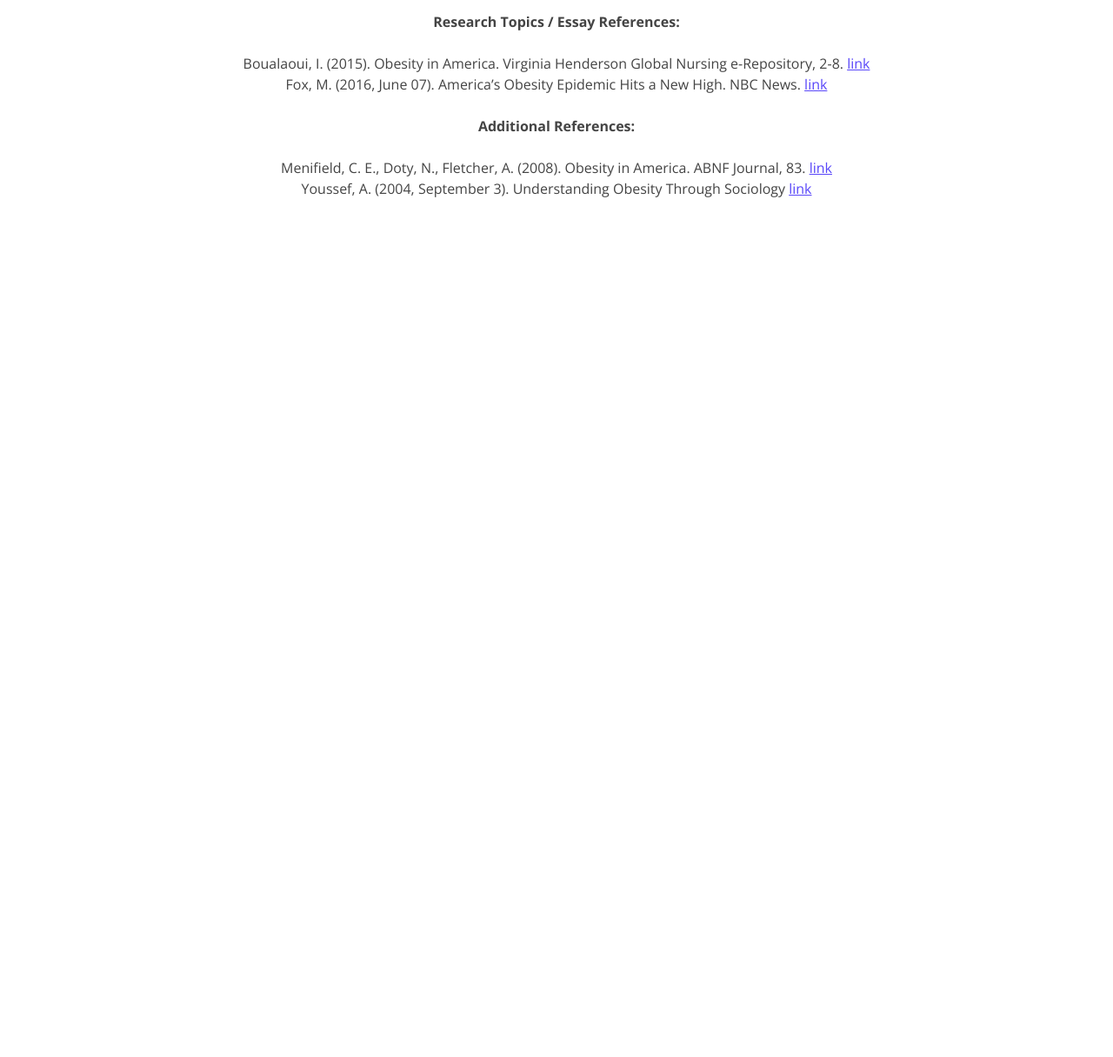
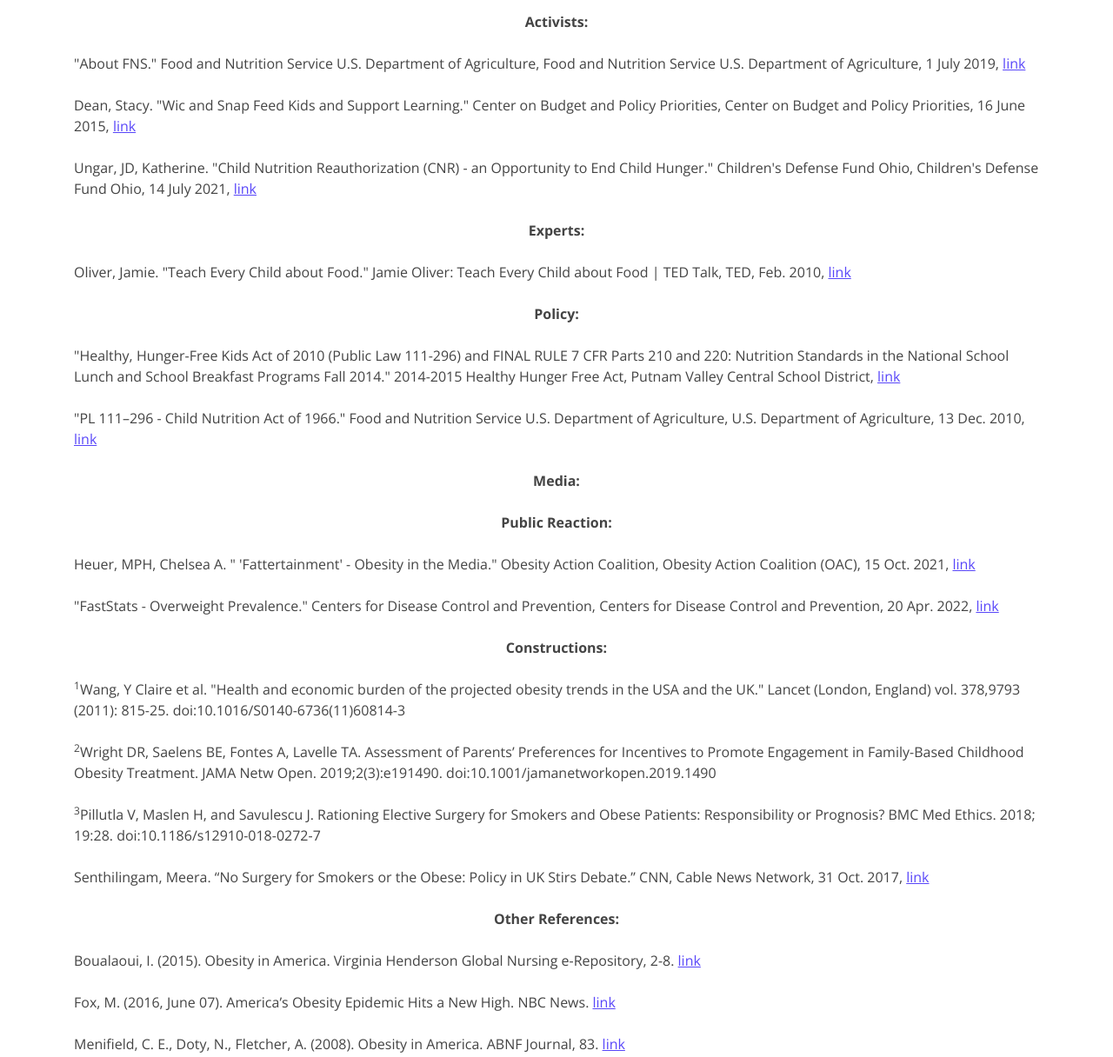
Before and after one commit to JAVAB3ANS/soci-33, a plain HTML site: page credits.html in a window 1280 px wide. Shown: the part 200-1416 px from the top of the page at 87% size. Before the commit the page ends 800 px from the top, so only its background shows below. Drawn offline with nearby package versions, Linux system fonts and the light colour scheme.

Commit message:
update 6:48 PM

```diff
--- a/credits.html
+++ b/credits.html
@@ -52,27 +52,49 @@
         <div class="section-title">
           <h2>Credits</h2>
           <b>
-            <p>Research Topics / Essay References:</p>
+            <p>Activists:</p>
+          </b><br>
+          <p align="left">"About FNS." Food and Nutrition Service U.S. Department of Agriculture, Food and Nutrition Service U.S. Department of Agriculture, 1 July 2019, <a href="https://www.fns.usda.gov/about-fns" target="_blank"><u>link</u></a> </p><br>
+          <p align="left">Dean, Stacy. "Wic and Snap Feed Kids and Support Learning." Center on Budget and Policy Priorities, Center on Budget and Policy Priorities, 16 June 2015, <a href="https://www.cbpp.org/blog/wic-and-snap-feed-kids-and-support-learning" target="_blank"><u>link</u></a></li></p><br>
+          <p align="left">Ungar, JD, Katherine. "Child Nutrition Reauthorization (CNR) - an Opportunity to End Child Hunger." Children's Defense Fund Ohio, Children's Defense Fund Ohio, 14 July 2021, <a href="https://cdfohio.org/cdf_oh_blog/child-nutrition-reauthorization-cnr-an-opportunity-to-end-child-hunger/" target="_blank"><u>link</u></a></p><br>
+          <b>
+            <p>Experts:</p>
+          </b><br>
+          <p align="left">Oliver, Jamie. "Teach Every Child about Food." Jamie Oliver: Teach Every Child about Food | TED Talk, TED, Feb. 2010, <a href="https://www.ted.com/talks/jamie_oliver_teach_every_child_about_food" target="_blank"><u>link</u></u></a> </p><br>
+          <b>
+            <p>Policy:</p>
           </b>
           <br>
-          <p>Boualaoui, I. (2015). Obesity in America. Virginia Henderson Global Nursing e-Repository, 2-8. <a href="https://sigma.nursingrepository.org/bitstream/handle/10755/580240/Paper.pdf?sequence=6&isAllowed=y" target="_blank">
+          <p align="left">"Healthy, Hunger-Free Kids Act of 2010 (Public Law 111-296) and FINAL RULE 7 CFR Parts 210 and 220: Nutrition Standards in the National School Lunch and School Breakfast Programs Fall 2014." 2014-2015 Healthy Hunger Free Act, Putnam Valley Central School District, <a href="http://pvcsd.org/index.php/district/parent-resources/school-lunch-info/" target="_blank"><u>link</u></a> </p><br>
+          <p align="left">"PL 111–296 - Child Nutrition Act of 1966." Food and Nutrition Service U.S. Department of Agriculture, U.S. Department of Agriculture, 13 Dec. 2010, <a href="https://www.fns.usda.gov/cna-amended-pl-111-296" target="_blank"><u>link</u></a> </p><br>
+          <b>
+            <p>Media:</p>
+          </b><br>
+          <b>
+            <p>Public Reaction:</p>
+          </b><br>
+          <p align="left">Heuer, MPH, Chelsea  A. " 'Fattertainment' - Obesity in the Media." Obesity Action Coalition, Obesity Action Coalition (OAC), 15 Oct. 2021, <a href="https://www.obesityaction.org/resources/fattertainment-obesity-in-the-media/" target="_blank"><u>link</u></a></p><br>
+          <p align="left">"FastStats - Overweight Prevalence." Centers for Disease Control and Prevention, Centers for Disease Control and Prevention, 20 Apr. 2022, <a href="https://www.cdc.gov/nchs/fastats/obesity-overweight.htm" target="_blank"><u>link</u></a> </p> <br>
+          <b>
+            <p>Constructions:</p>
+          </b><br>
+          <p align="left"><sup>1</sup>Wang, Y Claire et al. "Health and economic burden of the projected obesity trends in the USA and the UK." Lancet (London, England) vol. 378,9793 (2011): 815-25. doi:10.1016/S0140-6736(11)60814-3</p><br>
+          <p align="left"><sup>2</sup>Wright DR, Saelens BE, Fontes A, Lavelle TA. Assessment of Parents’ Preferences for Incentives to Promote Engagement in Family-Based Childhood Obesity Treatment. JAMA Netw Open. 2019;2(3):e191490. doi:10.1001/jamanetworkopen.2019.1490</p><br>
+          <p align="left"><sup>3</sup>Pillutla V, Maslen H, and Savulescu J. Rationing Elective Surgery for Smokers and Obese Patients: Responsibility or Prognosis? BMC Med Ethics. 2018; 19:28. doi:10.1186/s12910-018-0272-7</p><br>
+          <p align="left">Senthilingam, Meera. “No Surgery for Smokers or the Obese: Policy in UK Stirs Debate.” CNN, Cable News Network, 31 Oct. 2017, <a href="https://www.cnn.com/2017/10/31/health/smokers-obese-no-surgery-nhs-uk/index.html" target="_blank"><u>link</u></a> </p><br>
+          <b>
+            <p>Other References:</p>
+          </b>
+          <br>
+          <p align="left">Boualaoui, I. (2015). Obesity in America. Virginia Henderson Global Nursing e-Repository, 2-8. <a href="https://sigma.nursingrepository.org/bitstream/handle/10755/580240/Paper.pdf?sequence=6&isAllowed=y" target="_blank">
               <u>link</u>
             </a>
-          </p>
-          <p>Fox, M. (2016, June 07). America’s Obesity Epidemic Hits a New High. NBC News. <a href="http://www.nbcnews.com/health/health-news/america-s-obesity-epidemic-hits-new-high-n587251" target="_blank">
+          </p><br>
+          <p align="left">Fox, M. (2016, June 07). America’s Obesity Epidemic Hits a New High. NBC News. <a href="http://www.nbcnews.com/health/health-news/america-s-obesity-epidemic-hits-new-high-n587251" target="_blank">
               <u>link</u>
             </a>
-          </p>
-          <br>
-          <b>
-            <p>Additional References:</p>
-          </b>
-          <br>
-          <p>Menifield, C. E., Doty, N., Fletcher, A. (2008). Obesity in America. ABNF Journal, 83. <a href="http://search.proquest.com/openview/14fc03f99ed6bf1ad661419fe33cc53f/1?pq-origsite=gscholar&cbl=32975" target="_blank">
-              <u>link</u>
-            </a>
-          </p>
-          <p>Youssef, A. (2004, September 3). Understanding Obesity Through Sociology <a href="http://www.bibalex.org/supercourse/supercoursePPT/16011-17001/16581.ppt" target="_blank">
+          </p><br>
+          <p align="left">Menifield, C. E., Doty, N., Fletcher, A. (2008). Obesity in America. ABNF Journal, 83. <a href="http://search.proquest.com/openview/14fc03f99ed6bf1ad661419fe33cc53f/1?pq-origsite=gscholar&cbl=32975" target="_blank">
               <u>link</u>
             </a>
           </p>
```
Also changed, not shown: reaction.html (+8 -0 lines), assets/img/reaction-1.png (added), assets/img/reaction-2.png (added), assets/img/reaction-3.png (added), assets/img/reaction-4.png (added).
